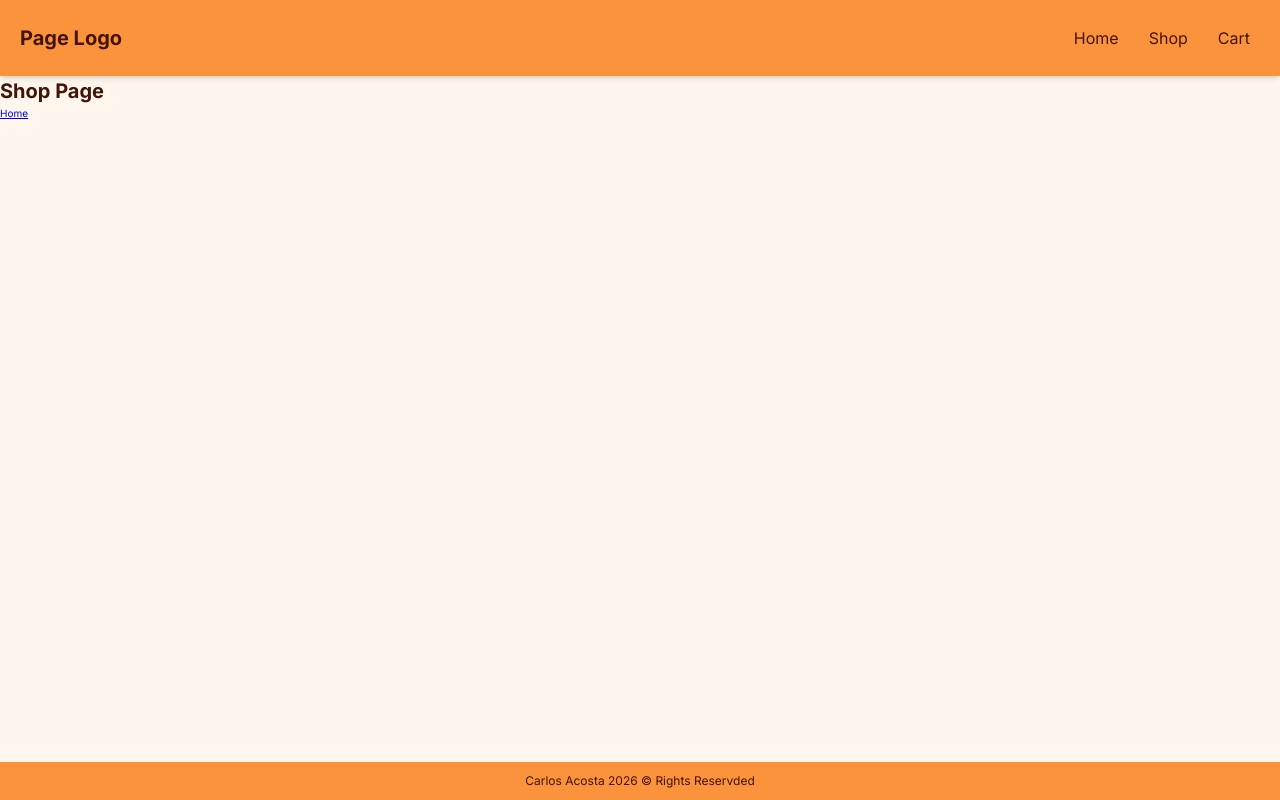
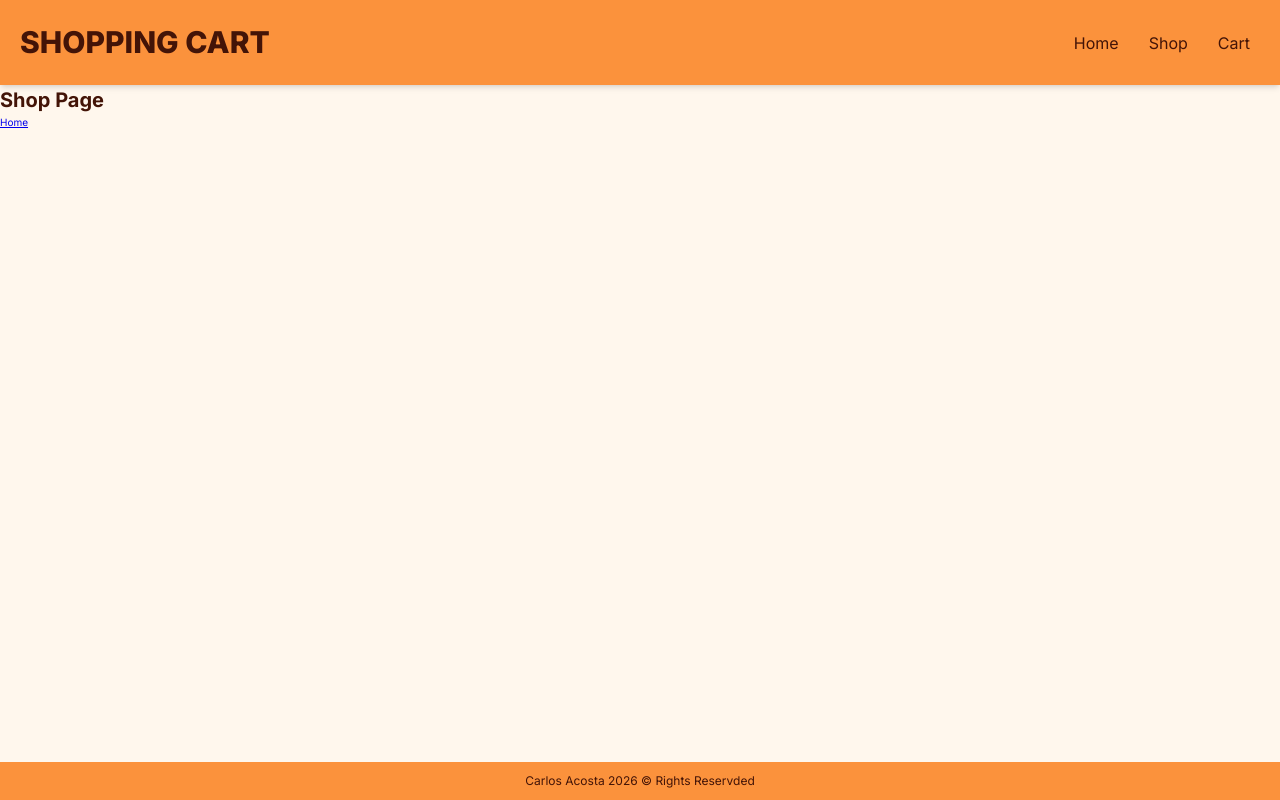
Before and after one commit to Carlosaac23/TOP-shopping-cart, a React (Vite) app: page /TOP-shopping-cart/shop in a window 1280 px wide. Built offline with nearby package versions, Linux system fonts and the light colour scheme.

Commit message:
feat: add title page and style it

```diff
--- a/src/components/Header/Header.css
+++ b/src/components/Header/Header.css
@@ -7,6 +7,12 @@
   align-items: center;
   justify-content: space-between;
   box-shadow: 0 4px 6px -1px rgb(0 0 0 / 0.1), 0 2px 4px -2px rgb(0 0 0 / 0.1);
+}
+
+.header__title {
+  font-size: 3rem;
+  font-weight: 800;
+  text-transform: uppercase;
 }
 
 .header__links {
--- a/src/components/Header/Header.jsx
+++ b/src/components/Header/Header.jsx
@@ -4,7 +4,7 @@ import './Header.css';
 export default function Header() {
   return (
     <header className='header'>
-      <h1>Page Logo</h1>
+      <h1 className='header__title'>Shopping Cart</h1>
 
       <nav>
         <ul className='header__links'>
```
